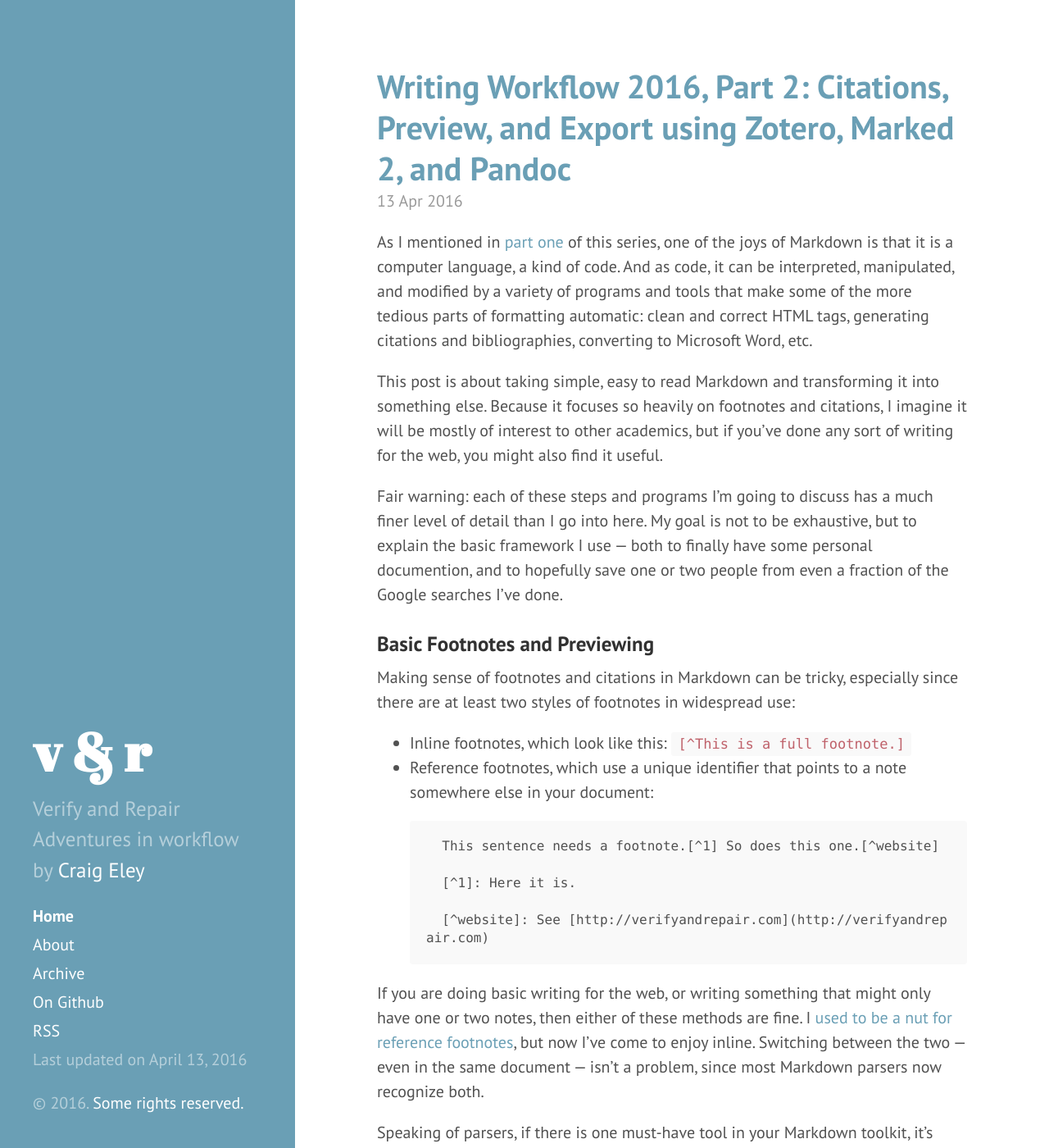
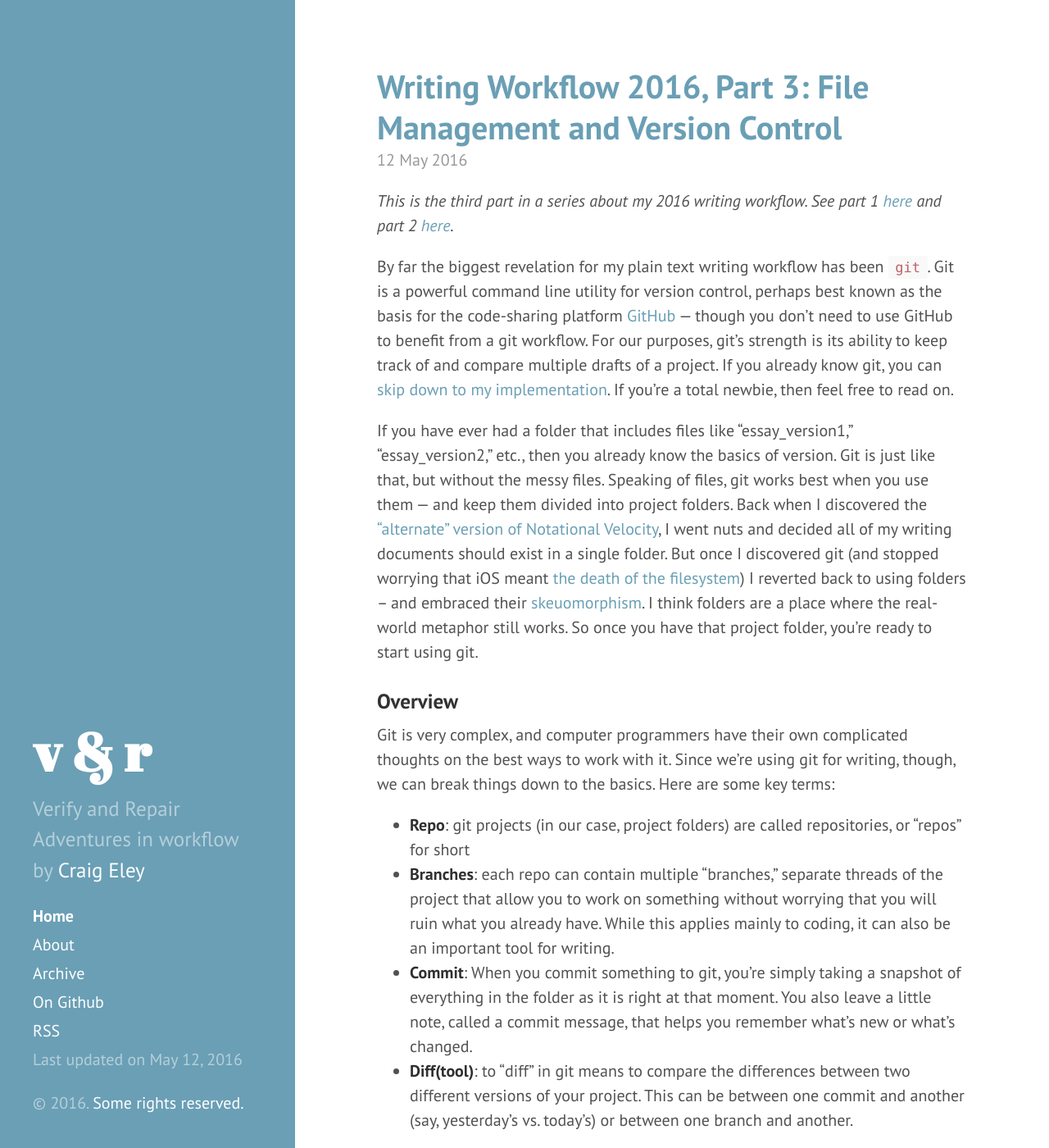
Before and after one commit to craigeley/verifyandrepair, a Jekyll site: the page built from index.html, in a window 1280 px wide and 1400 px high. Shown: the whole window at 82% size. Built offline with Jekyll 4.4.1, drawn with Linux system fonts in a browser that asks for light colours; the list of posts is cut into pages by our own code; comment, search, counter and statistics services are not loaded; some of the changed text lies outside the part shown.

Commit message:
new post

```diff
--- /dev/null
+++ b/_posts/2016-05-12-file-management-version-control.md
@@ -0,0 +1,39 @@
+---
+layout: post
+title: "Writing Workflow 2016, Part 3: File Management and Version Control"
+author: Craig Eley
+date: 2016-05-12 07:00
+tags: [writing, workflow, git]
+---
+*This is the third part in a series about my 2016 writing workflow. See part 1 [here](http://verifyandrepair.com/04-11-2016/writing-workflow-2016-markdown-environment/) and part 2 [here](http://verifyandrepair.com/04-13-2016/citations-export-preview/).*
+
+By far the biggest revelation for my plain text writing workflow has been `git`. Git is a powerful command line utility for version control, perhaps best known as the basis for the code-sharing platform [GitHub](https://github.com/) — though you don't need to use GitHub to benefit from a git workflow. For our purposes, git's strength is its ability to keep track of and compare multiple drafts of a project. If you already know git, you can [skip down to my implementation](#workflow). If you're a total newbie, then feel free to read on.
+
+If you have ever had a folder that includes files like "essay_version1," "essay_version2," etc., then you already know the basics of version. Git is just like that, but without the messy files. Speaking of files, git works best when you use them — and keep them divided into project folders. Back when I discovered the ["alternate" version of Notational Velocity](http://brettterpstra.com/projects/nvalt/), I went nuts and decided all of my writing documents should exist in a single folder. But once I discovered git (and stopped worrying that iOS meant [the death of the filesystem](http://www.fastcompany.com/3007889/how-one-new-service-tackling-death-file-system)) I reverted back to using folders – and embraced their [skeuomorphism](http://tumblr.austinkleon.com/post/58625662398). I think folders are a place where the real-world metaphor still works. So once you have that project folder, you're ready to start using git.
+
+### Overview
+Git is very complex, and computer programmers have their own complicated thoughts on the best ways to work with it. Since we're using git for writing, though, we can break things down to the basics. Here are some key terms:
+
+- **Repo**: git projects (in our case, project folders) are called repositories, or "repos" for short
+- **Branches**: each repo can contain multiple "branches," separate threads of the project that allow you to work on something without worrying that you will ruin what you already have. While this applies mainly to coding, it can also be an important tool for writing.
+- **Commit**: When you commit something to git, you're simply taking a snapshot of everything in the folder as it is right at that moment. You also leave a little note, called a commit message, that helps you remember what's new or what's changed.
+- **Diff(tool)**: to "diff" in git means to compare the differences between two different versions of your project. This can be between one commit and another (say, yesterday's vs. today's) or between one branch and another.
+
+To start working in git, you need to use the command line and get into your folder: `cd path/to/folder`. Once you're there, make the folder a git repo: `git init`. Then, add all of the files to the project: `git add --all`. Finally, make the first commit: `git commit -a -m 'initial commit'`. The rest of the example commands in this post work from the idea that are you working in your project folder from the command line.
+
+### <a name="workflow">Workflow</a>
+My git writing workflow uses two branches: "master" and "drafting." As you might guess, drafting is a workspace, while master is the "best" version of the document or project. Using a second branch is completely optional, but I use it because it a) gives me piece of mind to know I'm not messing around on the master, and b) because it allows for a really granular level of revision and review for the times when you need or want it. Here's my process:
+
+- At the start of a session, I switch to the drafting branch if I'm not in there already: `git checkout drafting`.
+- Now the hard part: [write](http://36hrw115apll2tgpf9vbfhw1.wpengine.netdna-cdn.com/wp-content/uploads/2013/01/DSC_0112-780x521.jpg).
+- When I'm done writing, I like to compare the changes I've made against the original—because sometimes I have a tendency to overcomplicate and/or make things worse. With the command `git diff drafting..master`, I can see those changes. If I use the same command with `difftool`, it will open those changes in a nice editor. There are some expensive options like [Kaleidoscope](http://www.kaleidoscopeapp.com/), but ol' reliable [TextWrangler](http://www.barebones.com/products/textwrangler/) also works just fine.
+
+[![](http://d.pr/i/1cAzr+)](http://d.pr/i/1cAzr+)
+*I'm diffing this blog post right now!*
+
+- Once I sort things out, I commit the changes, switch back to my master branch, and merge the changes over.
+    + `git commit -a -m 'new prose'`
+    + `git checkout master`
+    + `git merge drafting`
+
+That's all there is to it. Well, that's actually the surface of what there is to it, but hopefully it's enough to get you started if you're totally new to git. But I would love to hear any more tips about how to use version control for writing workflows in the comments, or on [Twitter](http://twitter.com/craigeley).
--- a/index.html
+++ b/index.html
@@ -15,7 +15,7 @@ title: Home
     <span class="post-date">{{ post.date | date_to_string }}</span>
 
     {{ post.content }}
-    <center><a href="https://twitter.com/intent/tweet?text=&quot;{{ post.title }}&quot;%20{{ site.url }}{{ post.url }}%20via%20&#64;fieldnoiseaudio" data-dnt="true"><span class="genericon-index genericon-twitter"></span></a><a href="{{ site.url }}{{ post.url }}#disqus_thread"><span class="genericon-index genericon-chat"></span><a href="{{ post.url }}"><span class="genericon-index genericon-link"></span></center>
+    <center><a href="https://twitter.com/intent/tweet?text=&quot;{{ post.title }}&quot;%20{{ site.url }}{{ post.url }}%20via%20&#64;craigeley" data-dnt="true"><span class="genericon-index genericon-twitter"></span></a><a href="{{ site.url }}{{ post.url }}#disqus_thread"><span class="genericon-index genericon-chat"></span><a href="{{ post.url }}"><span class="genericon-index genericon-link"></span></center>
   <script>!function(d,s,id){var js,fjs=d.getElementsByTagName(s)[0];if(!d.getElementById(id)){js=d.createElement(s);js.id=id;js.src="//platform.twitter.com/widgets.js";fjs.parentNode.insertBefore(js,fjs);}}(document,"script","twitter-wjs");</script>
   </div>
   <hr>
```
Also changed, not shown: _drafts/2016-04-29-file-management-version-control.md (deleted, +0 -38 lines).
